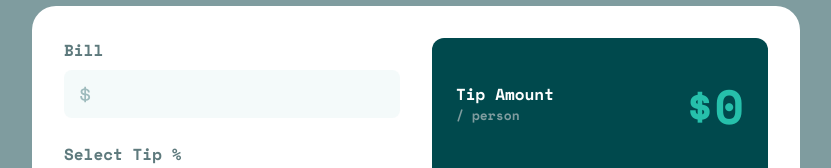
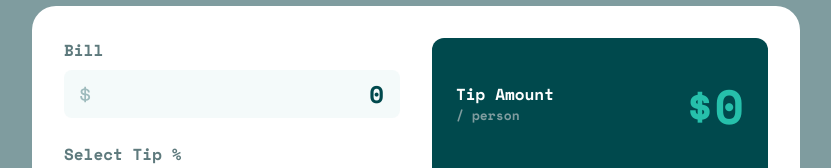
Before and after one commit to SuhasPatnaik/tip-calculator-app, a React (Vite) app: page / in a window 1280 px wide. Shown: the part 144-312 px from the top of the page, without its empty margins (224-1055 px from the left). Built offline with nearby package versions, Linux system fonts and the light colour scheme.

Commit message:
Set default value for bill value to zero dodge undefined ambiguity

```diff
--- a/src/App.tsx
+++ b/src/App.tsx
@@ -12,7 +12,7 @@ const DEFAULT_NUMBER_OF_PEOPLE = 1;
 const DEFAULT_TIP_PERCENTAGE = 0.2;
 
 export default function App() {
-  const [billAmount, setBillAmount] = useState<number | undefined>(undefined);
+  const [billAmount, setBillAmount] = useState<number>(0);
   const [numberOfPeople, setNumberOfPeople] = useState<number>(
     DEFAULT_NUMBER_OF_PEOPLE
   ); // Default: 1 as we need atleast one person to generate a bill
@@ -21,7 +21,7 @@ export default function App() {
   ); // Default: 20% is the generally accepted tip % in the US
 
   const handleReset = () => {
-    setBillAmount(undefined);
+    setBillAmount(0);
     setNumberOfPeople(1);
     setTipPercentage(0.2);
   };
--- a/src/components/MiniForm.tsx
+++ b/src/components/MiniForm.tsx
@@ -25,7 +25,7 @@ export default function MiniForm({
         <input
           type="text"
           value={inputValue}
-          onChange={(e) => handleChange(e.target.value)}
+          onChange={(e) => handleChange(Number(e.target.value))}
           style={{
             backgroundImage: `url(${inputIcon})`,
             backgroundPosition: "1rem",
```
